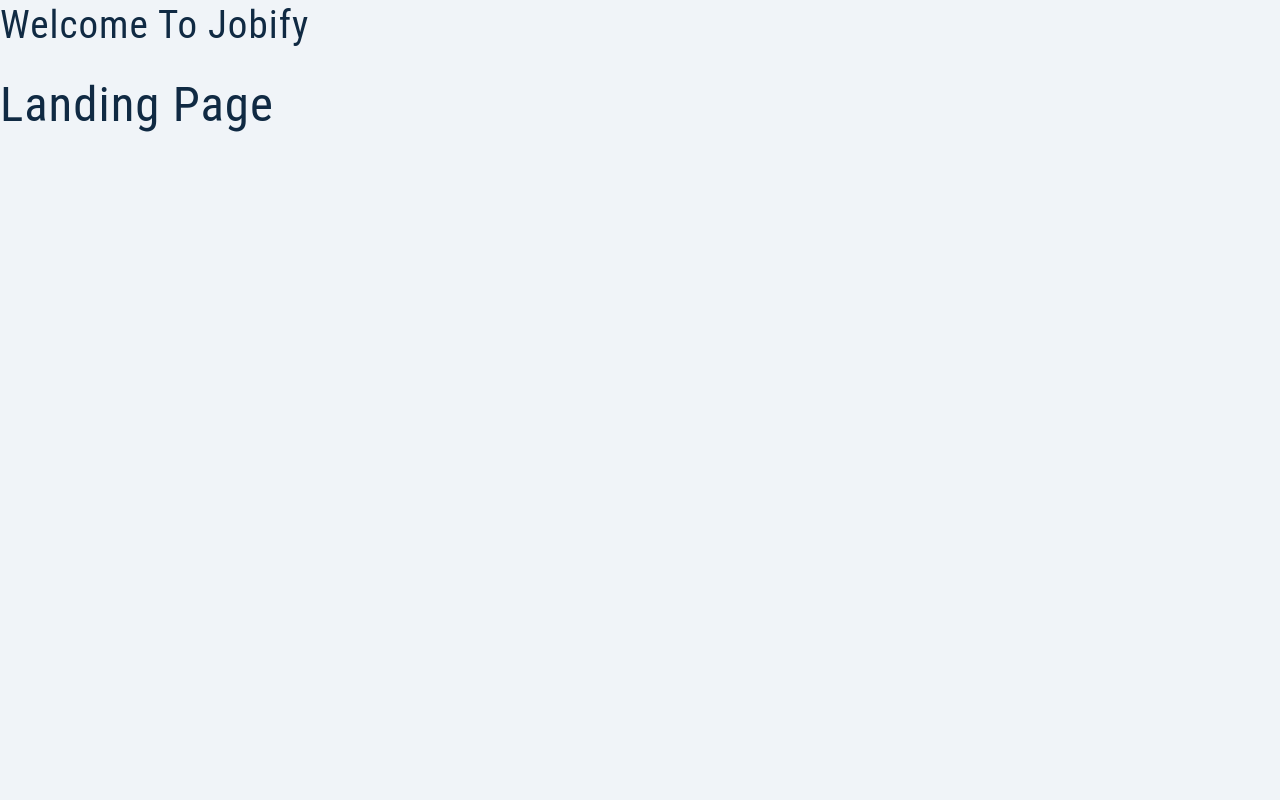
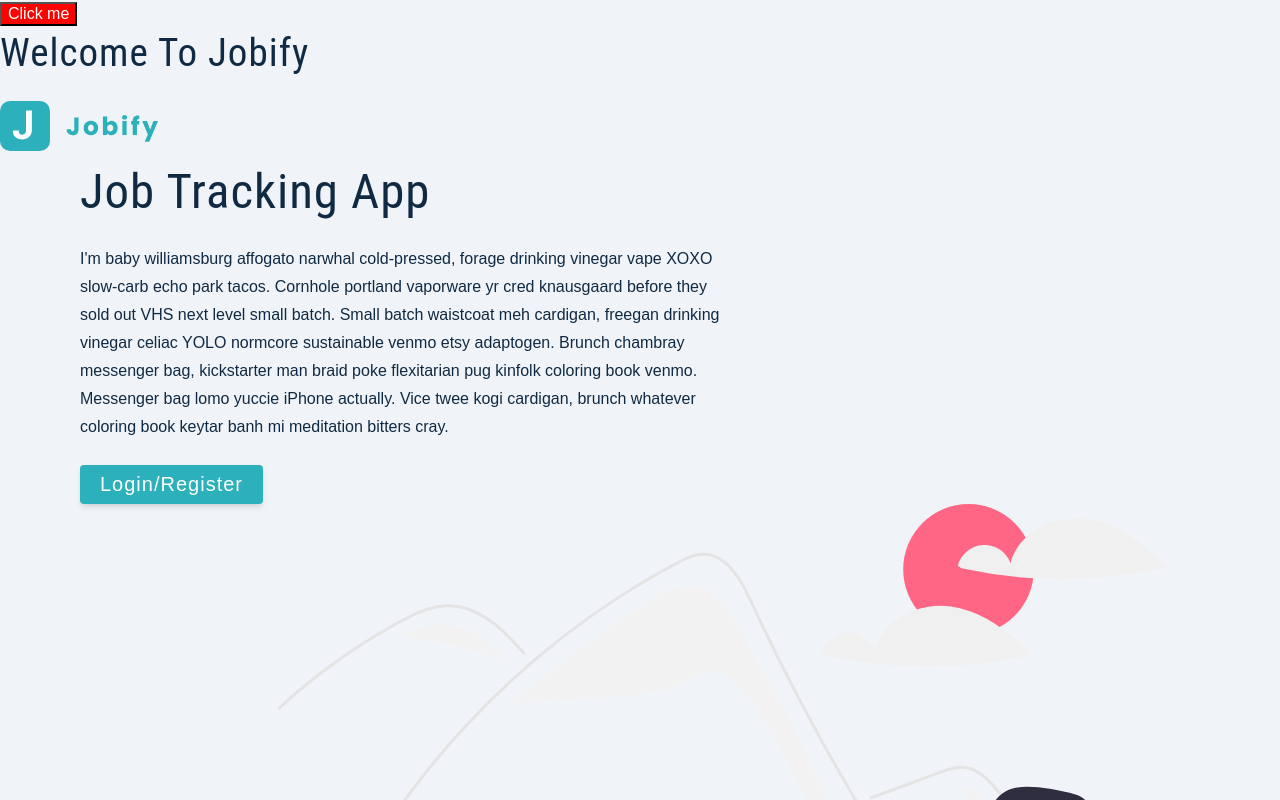
Before and after one commit to EricChukoltyansky/Jobify, a React (Create React App) app in the folder client/: page / in a window 1280 px wide. Shown: the top 800 px of the page. Built offline with nearby package versions, Linux system fonts and the light colour scheme.

Commit message:
give basic styling with styled-components

```diff
--- a/client/package.json
+++ b/client/package.json
@@ -9,6 +9,7 @@
     "react": "^17.0.2",
     "react-dom": "^17.0.2",
     "react-scripts": "5.0.0",
+    "styled-components": "^5.3.3",
     "web-vitals": "^2.1.4"
   },
   "scripts": {
--- a/client/src/App.js
+++ b/client/src/App.js
@@ -1,8 +1,16 @@
 import Landing from "./pages/Landing";
+import styled from "styled-components";
+
+const Button = styled.button`
+  background: red;
+  color: white;
+  font-size: 1rem;
+`;
 
 function App() {
   return (
     <>
+      <Button>Click me</Button>
       <h2>Welcome to jobify</h2>
       <Landing />
     </>
--- a/client/src/pages/Landing.js
+++ b/client/src/pages/Landing.js
@@ -1,9 +1,35 @@
 import React from "react";
-import logo from '../assets/images/logo.svg'
-import main from '../assets/images/main.svg'
+import logo from "../assets/images/logo.svg";
+import main from "../assets/images/main.svg";
 
 const Landing = () => {
-  return <h1>Landing page</h1>;
+  return (
+    <main>
+      <nav>
+        <img src={logo} alt="jobify" className="logo" />
+      </nav>
+      <div className="container page">
+        <div className="info">
+          <h1>
+            job <span>tracking</span> app
+          </h1>
+          <p>
+            I'm baby williamsburg affogato narwhal cold-pressed, forage drinking
+            vinegar vape XOXO slow-carb echo park tacos. Cornhole portland
+            vaporware yr cred knausgaard before they sold out VHS next level
+            small batch. Small batch waistcoat meh cardigan, freegan drinking
+            vinegar celiac YOLO normcore sustainable venmo etsy adaptogen.
+            Brunch chambray messenger bag, kickstarter man braid poke
+            flexitarian pug kinfolk coloring book venmo. Messenger bag lomo
+            yuccie iPhone actually. Vice twee kogi cardigan, brunch whatever
+            coloring book keytar banh mi meditation bitters cray.
+          </p>
+          <button className="btn btn-hero">Login/Register</button>
+        </div>
+        <img src={main} alt="job hunt" className="img main-img" />
+      </div>
+    </main>
+  );
 };
 
 export default Landing;
```
Also changed, not shown: 1 other file (tests, documents, lock files or other folders).
